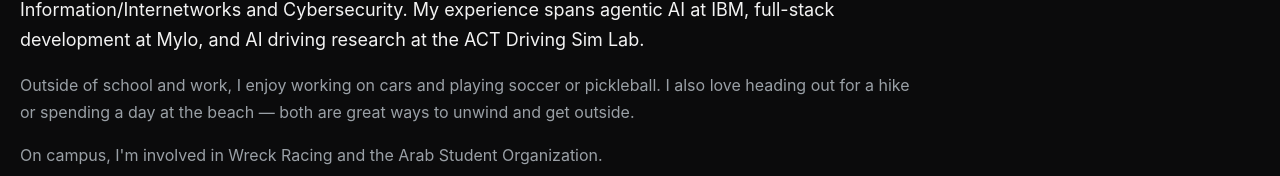
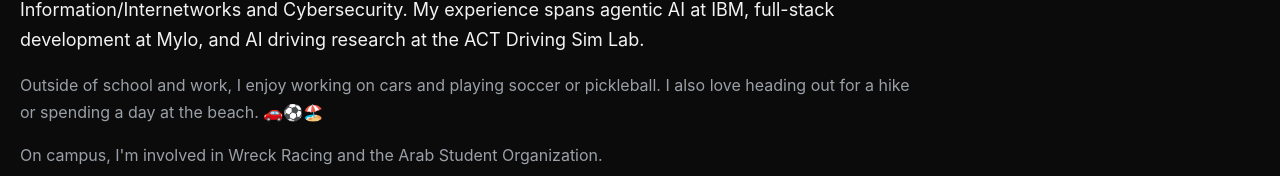
Before and after one commit to y2mm/personal-website, a Next.js app: page / in a window 1280 px wide. Shown: the part 773-949 px from the top of the page. Built offline with nearby package versions, Linux system fonts and the light colour scheme.

Commit message:
Use hobby emojis in About Me

```diff
--- a/src/app/page.tsx
+++ b/src/app/page.tsx
@@ -133,8 +133,7 @@
             </p>
             <p className="text-muted mb-4">
               Outside of school and work, I enjoy working on cars and playing soccer or pickleball.
-              I also love heading out for a hike or spending a day at the beach — both are great ways
-              to unwind and get outside.
+              I also love heading out for a hike or spending a day at the beach. 🚗⚽️🏖️
             </p>
             <p className="text-muted mb-6">
               On campus, I&apos;m involved in Wreck Racing and the Arab Student Organization.
```
